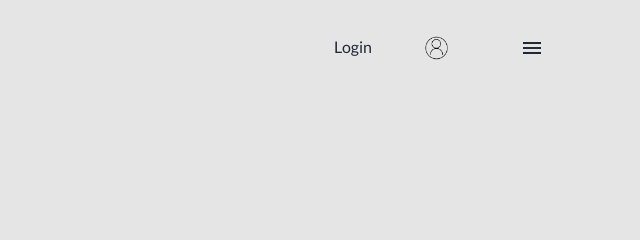
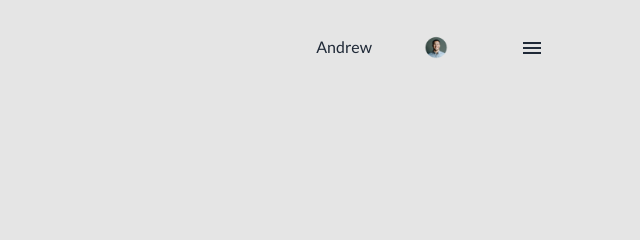
Before and after one commit to julieringaas/SkoleMad, a website built with Parcel: page src/registerchild.html in a window 1280 px wide. Shown: the top 240 px of the page, 640-1280 px from the left. Built offline with nearby package versions, Linux system fonts and the light colour scheme; a web font is replaced by a local one.

Commit message:
nav change login feedback

```diff
--- a/src/bestil.html
+++ b/src/bestil.html
@@ -33,10 +33,11 @@
     </div>
     <div class="flex-none">
       <ul class="menu menu-horizontal">
-        <li class="invisible pr-5 md:visible"><a href="login.html">Login</a></li>
+        <li class="invisible pr-5 md:visible"><a href="login.html">Andrew</a></li>
+
         <li>
           <a href="madkalender.html">
-            <img src="./img/profile_icon.png" alt="logo" class="w-6 invisible md:visible mr-10" />
+            <img src="./img/profile_image.png" alt="logo" class="w-6 invisible md:visible mr-10" />
           </a>
         </li>
 
@@ -55,6 +56,7 @@
             <li class=" hover:text-footer-purple"><a>Skoler</a></li>
             <li class=" hover:text-footer-purple"><a href="indstillinger.html">Indstillinger</a></li>
             <li class="hover:text-footer-purple"><a>Kontakt os</a></li>
+            <li class="hover:text-footer-purple"><a href="index.html">Log ud</a></li>
           </ul>
         </li>
       </ul>
--- a/src/betal.html
+++ b/src/betal.html
@@ -33,10 +33,10 @@
         </div>
         <div class="flex-none">
           <ul class="menu menu-horizontal">
-            <li class="invisible pr-5 md:visible"><a href="login.html">Login</a></li>
+            <li class="invisible pr-5 md:visible"><a href="login.html">Andrew</a></li>
             <li>
               <a href="madkalender.html">
-                <img src="./img/profile_icon.png" alt="logo" class="w-6 invisible md:visible mr-10" />
+                <img src="./img/profile_image.png" alt="logo" class="w-6 invisible md:visible mr-10" />
               </a>
             </li>
 
@@ -55,6 +55,7 @@
                 <li class=" hover:text-footer-purple"><a>Skoler</a></li>
                 <li class=" hover:text-footer-purple"><a href="indstillinger.html">Indstillinger</a></li>
                 <li class="hover:text-footer-purple"><a>Kontakt os</a></li>
+                <li class="hover:text-footer-purple"><a href="index.html">Log ud</a></li>
               </ul>
             </li>
           </ul>
--- a/src/betalingskort.html
+++ b/src/betalingskort.html
@@ -33,10 +33,10 @@
         </div>
         <div class="flex-none">
           <ul class="menu menu-horizontal">
-            <li class="invisible pr-5 md:visible"><a href="login.html">Login</a></li>
+            <li class="invisible pr-5 md:visible"><a href="login.html">Andrew</a></li>
             <li>
               <a href="madkalender.html">
-                <img src="./img/profile_icon.png" alt="logo" class="w-6 invisible md:visible mr-10" />
+                <img src="./img/profile_image.png" alt="logo" class="w-6 invisible md:visible mr-10" />
               </a>
             </li>
 
@@ -55,6 +55,7 @@
                 <li class=" hover:text-footer-purple"><a>Skoler</a></li>
                 <li class=" hover:text-footer-purple"><a href="indstillinger.html">Indstillinger</a></li>
                 <li class="hover:text-footer-purple"><a>Kontakt os</a></li>
+                <li class="hover:text-footer-purple"><a href="index.html">Log ud</a></li>
               </ul>
             </li>
           </ul>
--- a/src/madkalender.html
+++ b/src/madkalender.html
@@ -33,10 +33,10 @@
       </div>
       <div class="flex-none">
         <ul class="menu menu-horizontal">
-          <li class="invisible pr-5 md:visible"><a href="login.html">Login</a></li>
+          <li class="invisible pr-5 md:visible"><a href="login.html">Andrew</a></li>
           <li>
             <a href="madkalender.html">
-              <img src="./img/profile_icon.png" alt="logo" class="w-6 invisible md:visible mr-10" />
+              <img src="./img/profile_image.png" alt="logo" class="w-6 invisible md:visible mr-10" />
             </a>
           </li>
 
@@ -55,6 +55,7 @@
               <li class=" hover:text-footer-purple"><a>Skoler</a></li>
               <li class=" hover:text-footer-purple"><a href="indstillinger.html">Indstillinger</a></li>
               <li class="hover:text-footer-purple"><a>Kontakt os</a></li>
+              <li class="hover:text-footer-purple"><a href="index.html">Log ud</a></li>
             </ul>
           </li>
         </ul>
--- a/src/registerchild.html
+++ b/src/registerchild.html
@@ -33,10 +33,11 @@
         </div>
         <div class="flex-none">
           <ul class="menu menu-horizontal">
-            <li class="invisible pr-5 md:visible"><a href="login.html">Login</a></li>
+            <li class="invisible pr-5 md:visible"><a href="login.html">Andrew</a></li>
+
             <li>
               <a href="madkalender.html">
-                <img src="./img/profile_icon.png" alt="logo" class="w-6 invisible md:visible mr-10" />
+                <img src="./img/profile_image.png" alt="logo" class="w-6 invisible md:visible mr-10" />
               </a>
             </li>
 
@@ -55,6 +56,7 @@
                 <li class=" hover:text-footer-purple"><a>Skoler</a></li>
                 <li class=" hover:text-footer-purple"><a href="indstillinger.html">Indstillinger</a></li>
                 <li class="hover:text-footer-purple"><a>Kontakt os</a></li>
+                <li class="hover:text-footer-purple"><a href="index.html">Log ud</a></li>
               </ul>
             </li>
           </ul>
```
Also changed, not shown: src/img/profile_image.png (added).
